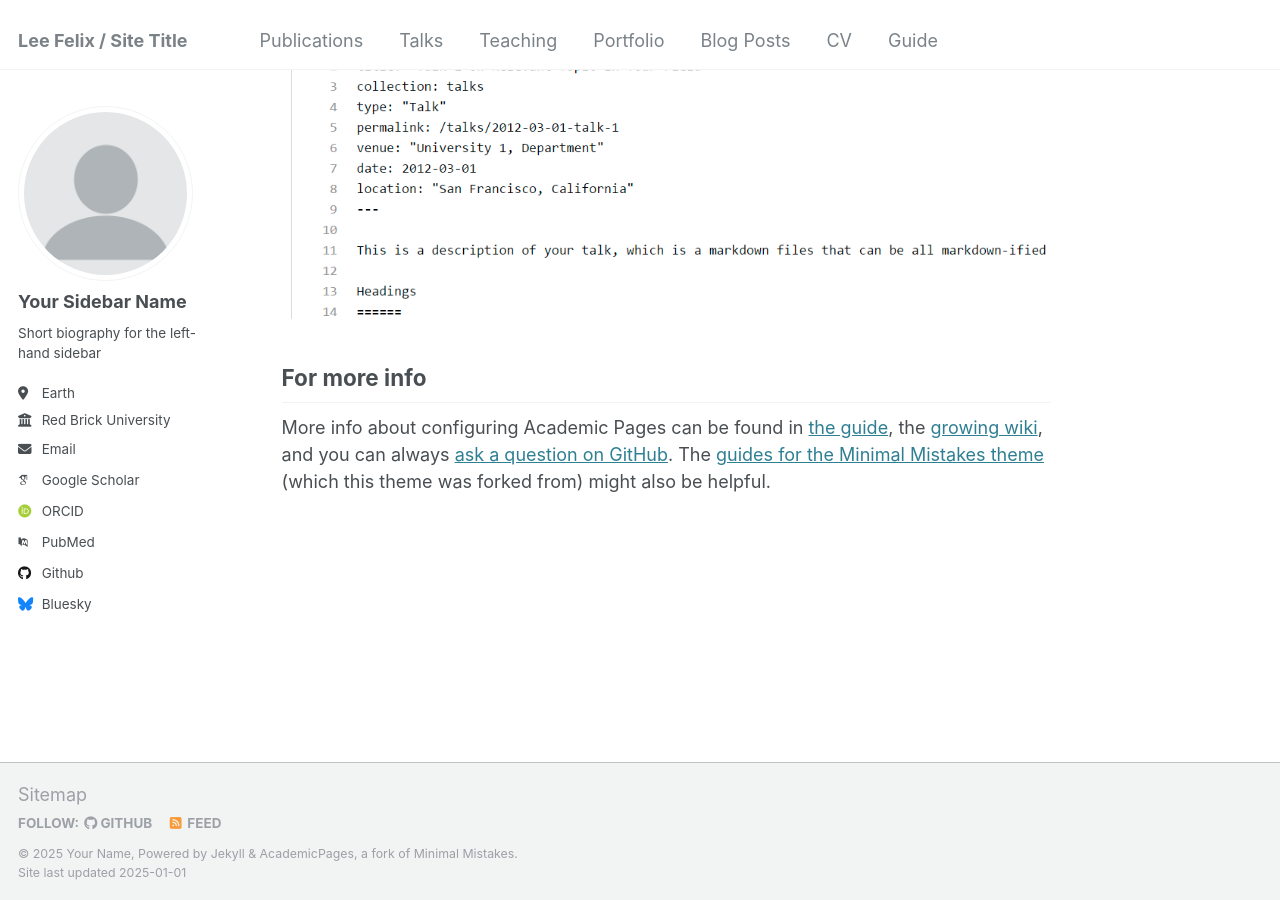
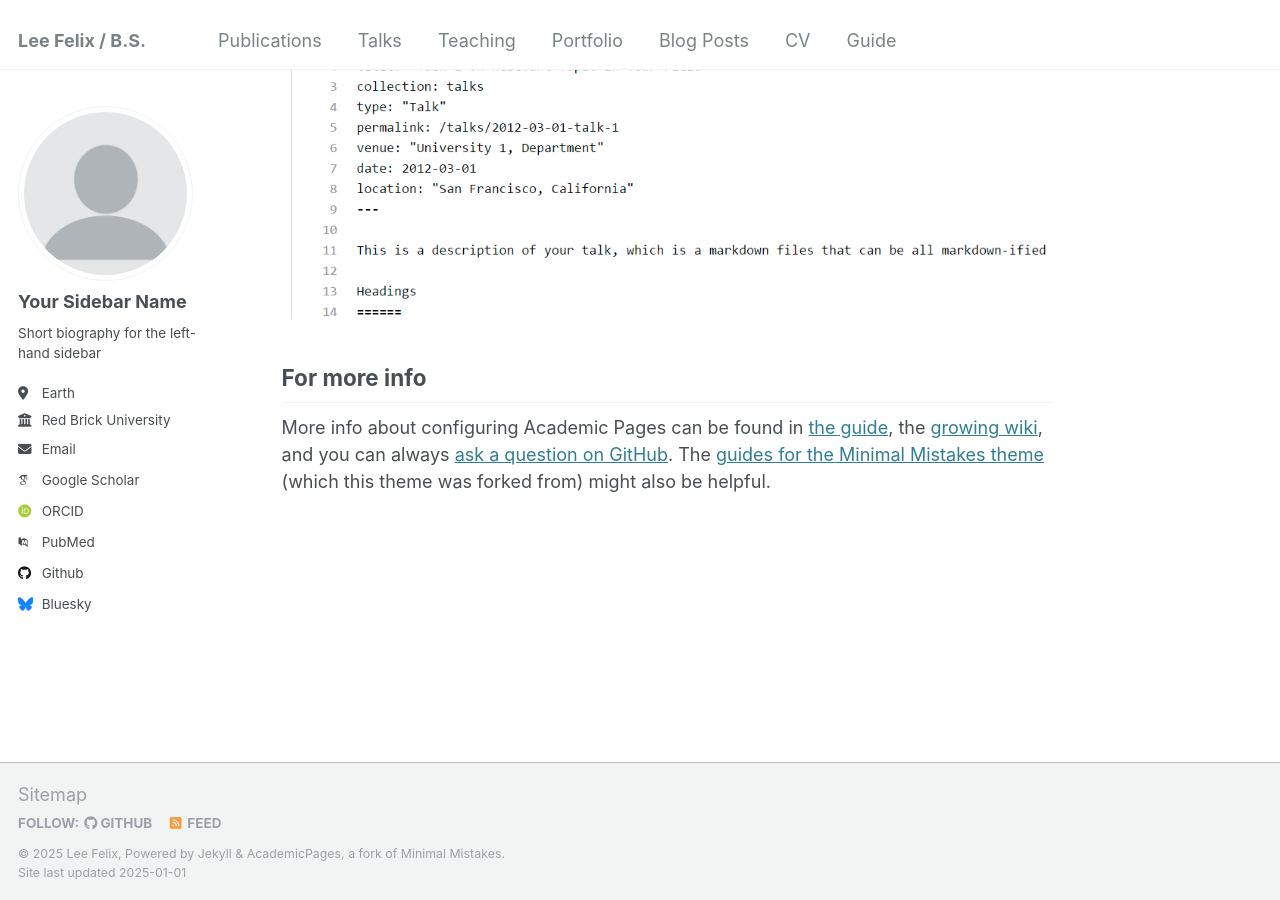
Before and after one commit to LeeFely/LeeFely.github.io, a Jekyll site: the page built from _pages/about.md, in a window 1280 px wide and 900 px high, scrolled down 2643 px. Built offline with Jekyll 4.4.1, drawn with Linux system fonts in a browser that asks for light colours; some web fonts are replaced.

Commit message:
Update _config.yml

```diff
--- a/_config.yml
+++ b/_config.yml
@@ -8,13 +8,13 @@
 
 # Basic Site Settings
 locale                   : "en-US"
-title                    : "Lee Felix / Site Title"
+title                    : "Lee Felix / B.S."
 title_separator          : "-"
-name                     : &name "Your Name"
+name                     : &name "Lee Felix"
 description              : &description "personal description"
 url                      : https://academicpages.github.io # the base hostname & protocol for your site e.g. "https://[your GitHub username].github.io"
 baseurl                  : "" # the subpath of your site, e.g. "/blog"
-repository               : "academicpages/academicpages.github.io"
+repository               : "LeeFely/LeeFely.github.io"
 
 # Site Author - The following control what appear as part of the author content on the side bar.
 #               If a field is blank the icon and link will not appear, otherwise it will be shown.
```
